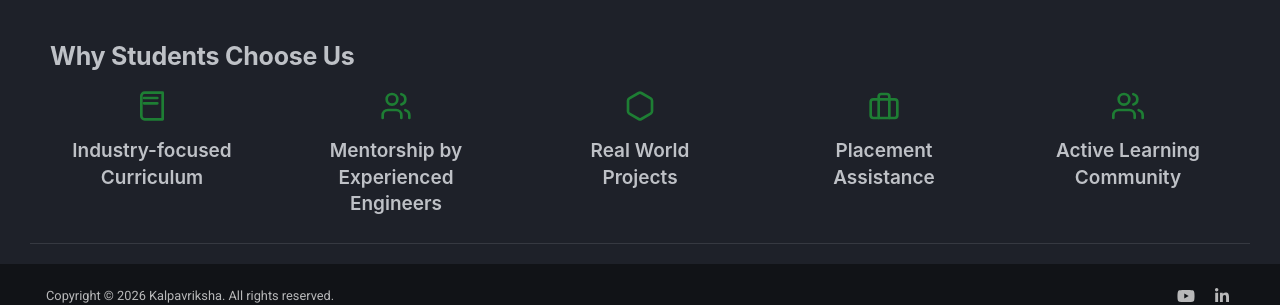
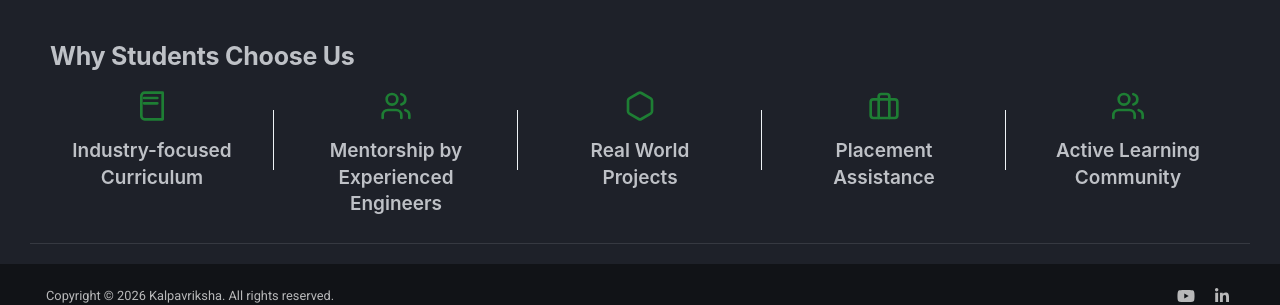
Before and after one commit to kalpavriksha-edu/portal, an MkDocs documentation site: the page built from docs/about/vision.md, in a window 1280 px wide and 900 px high, scrolled down 544 px. Shown: the part 572-877 px from the top of the window. Built offline with MkDocs 1.6.1 and Material for MkDocs 9.7.7, drawn with Linux system fonts in a browser that asks for light colours.

Commit message:
Refactor feature item divider styling for improved layout and visibility

```diff
--- a/docs/assets/stylesheets/about.css
+++ b/docs/assets/stylesheets/about.css
@@ -204,10 +204,9 @@
     content: "";
     position: absolute;
     right: 0;
-    top: 15%;
-    height: 70%;
-    width: 1px;
-    /* background-color: #e2e8f0; */
+    top: 1rem;
+    height: 60px;
+    border-right: 1px solid #eef2f5;
 }
 
 /* Green icon layout styling */
```
